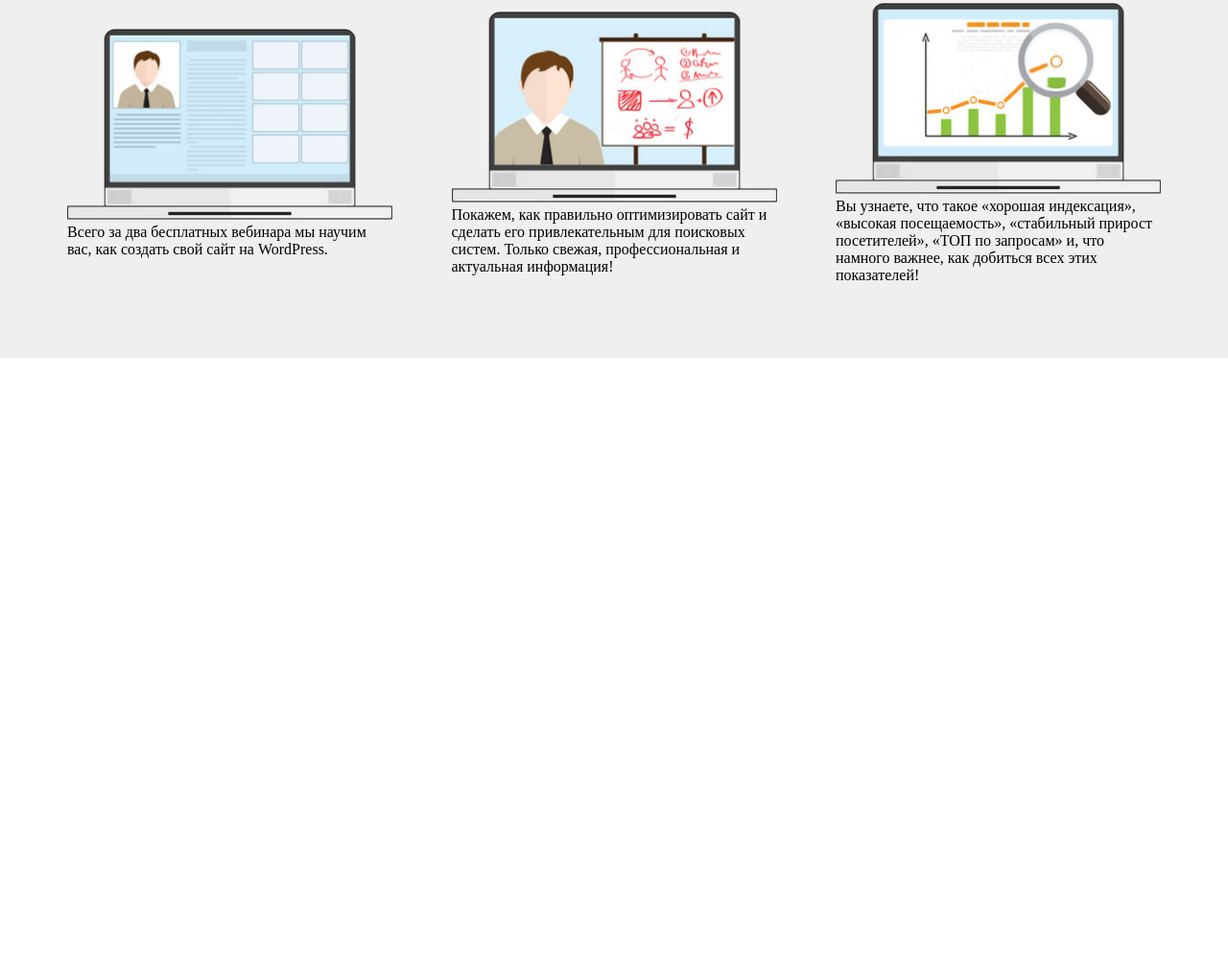
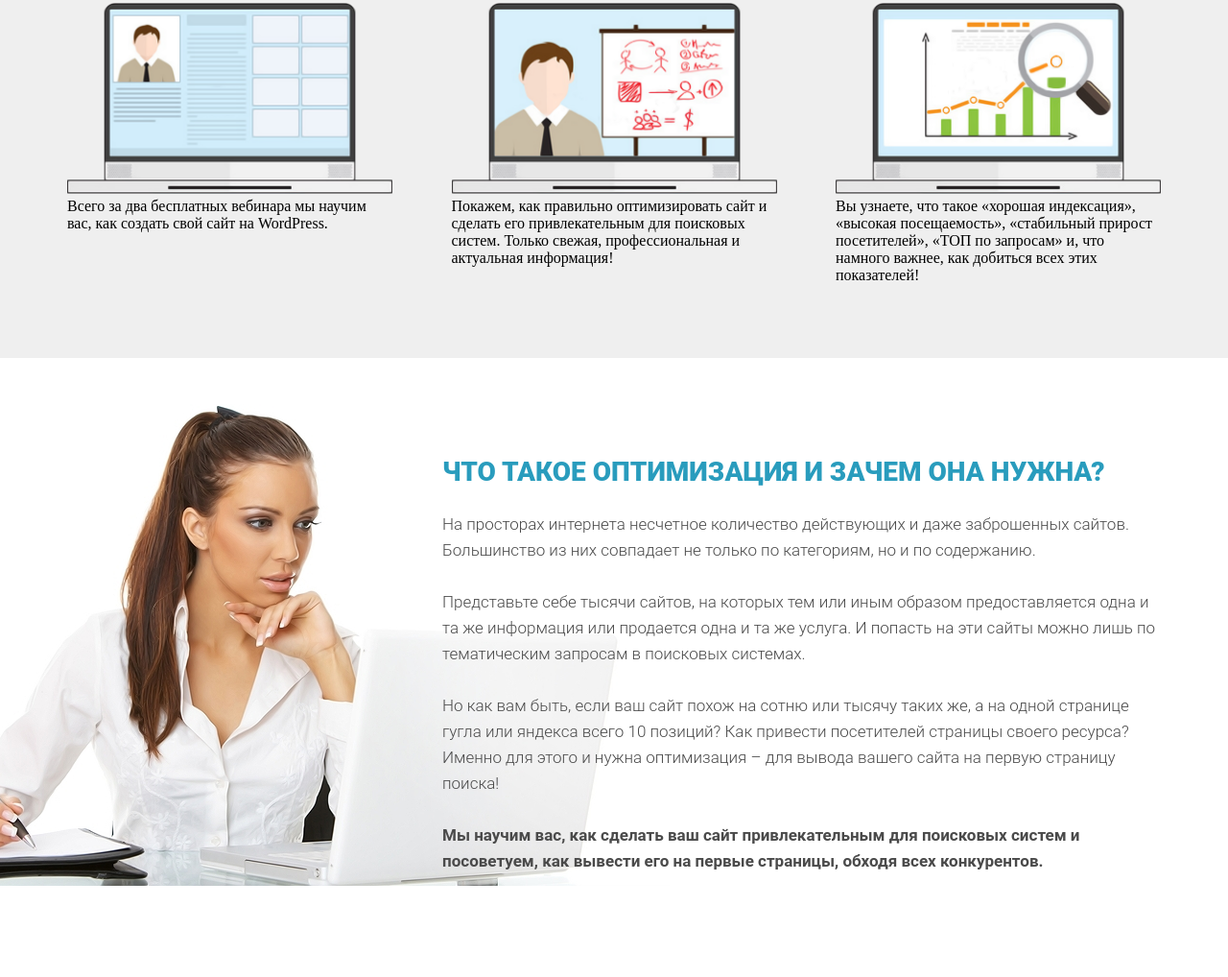
Before and after one commit to PavelTerekhov/Wordpress, a plain HTML site: page index.html in a window 1280 px wide. Shown: the part 1031-2049 px from the top of the page at 96% size. Before the commit the page ends 1404 px from the top, so only its background shows below. Drawn offline with Linux system fonts and the light colour scheme.

Commit message:
Third section

```diff
--- a/css/style.css
+++ b/css/style.css
@@ -10,6 +10,7 @@
     padding: 39px 0 62px 0;
 }
 .container {
+    position: relative;
     width: 1140px;
     margin: 0 auto;
 }
@@ -103,7 +104,7 @@
     margin-top: 13px;
 }
 .waiting {
-    height: 604px;
+    min-height: 604px;
     background-color: #EFEFEF;
     padding: 85px 0 75px 0;
 }
@@ -137,7 +138,6 @@
     margin-top: 45px;
     display: flex;
     justify-content: space-between;
-    align-items: center;
 }
 .waiting .waiting_wrapper .waiting_item {
     width: 339px;
@@ -153,4 +153,37 @@
     font-size: 15px;
     line-height: 21px;
     color: #4A4A4A;
-    }
+}
+.optimization {
+    min-height: 550px;
+    padding: 102px 0 107px 0;
+}
+.optimization .optimization_header {
+    margin-left: 391px;
+    font-family: 'Roboto';
+    font-style: normal;
+    font-weight: 900;
+    font-size: 28px;
+    text-transform: uppercase;
+    color: #299CBD;
+}
+.optimization .optimization_text {
+    margin-top: 25px;
+    margin-left: 391px;
+    font-family: 'Roboto';
+    font-style: normal;
+    font-weight: 300;
+    font-size: 17px;
+    line-height: 27px;
+    color: #4A4A4A;
+}
+.optimization .optimization_text span {
+    font-family: 'Roboto';
+    font-weight: 700;
+}
+.optimization .optimization_img {
+    position: absolute;
+    top: -54px;
+    left: -240px;
+    z-index: -1;
+}
--- a/index.html
+++ b/index.html
@@ -54,5 +54,17 @@
             </div>
         </div>
     </section>
+    <section class="optimization">
+        <div class="container">
+            <h2 class="optimization_header">Что такое оптимизация и зачем она нужна?</h2>
+            <div class="optimization_text">
+                На просторах интернета несчетное количество действующих и даже заброшенных сайтов. Большинство из них совпадает не только по категориям, но и по содержанию.<br><br>
+                Представьте себе тысячи сайтов, на которых тем или иным образом предоставляется одна и та же информация или продается одна и та же услуга. И попасть на эти сайты можно лишь по тематическим запросам в поисковых системах.<br><br>
+                Но как вам быть, если ваш сайт похож на сотню или тысячу таких же, а на одной странице гугла или яндекса всего 10 позиций? Как привести посетителей страницы своего ресурса? Именно для этого и нужна оптимизация – для вывода вашего сайта на первую страницу поиска!<br><br>
+                <span>Мы научим вас, как сделать ваш сайт привлекательным для поисковых систем и посоветуем, как вывести его на первые страницы, обходя всех конкурентов.</span>
+            </div>
+            <img src="img/bg/woman_bg.jpg" alt="woman" class="optimization_img">
+        </div>
+    </section>
 </body>
 </html>
```
